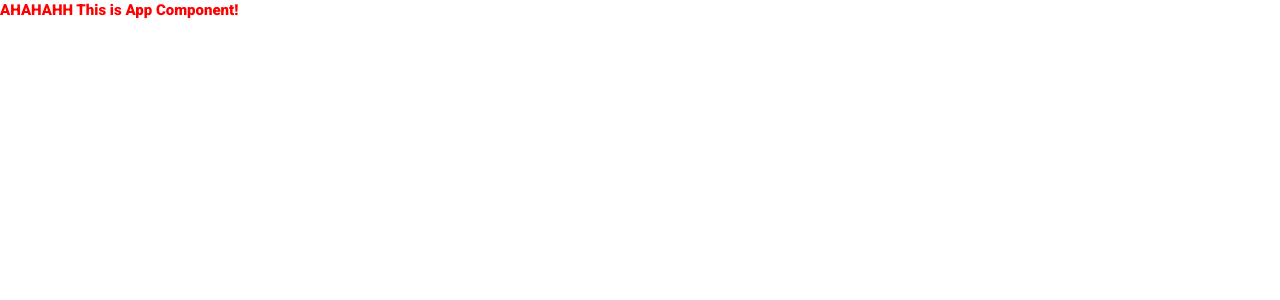
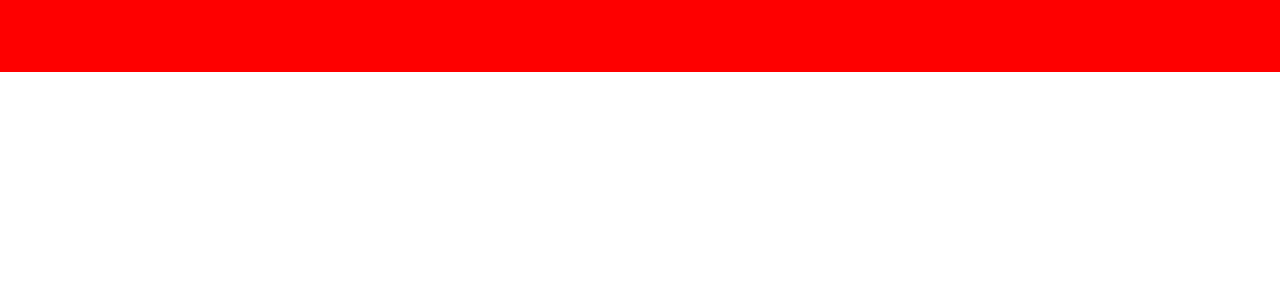
Before and after one commit to buba1301/dClub, a React app: page / in a window 1280 px wide. Shown: the top 300 px of the page. Built offline with nearby package versions, Linux system fonts and the light colour scheme.

Commit message:
Add Vendor page and Header component

```diff
--- a/package.json
+++ b/package.json
@@ -1,5 +1,5 @@
 {
-  "name": "Test-task--shopping-",
+  "name": "dclub",
   "version": "1.0.0",
   "main": "index.js",
   "repository": "https://github.com/buba1301/Test-task--shopping.git",
--- a/public/index.html
+++ b/public/index.html
@@ -3,7 +3,7 @@
   <head>
     <meta charset="UTF-8" />
     <meta name="viewport" content="width=device-width, initial-scale=1.0" />
-    <title>Test task shopping</title>
+    <title>dClub training</title>
   </head>
   <body>
     <div id="root"></div>
--- a/src/App.module.scss
+++ b/src/App.module.scss
@@ -1,3 +1,4 @@
-.header {
-  color: red;
+.wrap {
+  width: 100%;
+  height: 100%;
 }
--- a/src/App.tsx
+++ b/src/App.tsx
@@ -2,6 +2,12 @@ import * as React from 'react';
 
 import s from './App.module.scss';
 
-const App = () => <div className={s.header}>AHAHAHH This is App Component!</div>;
+import Header from './components/Header';
+
+const App = () => (
+  <div className={s.wrap}>
+    <Header />
+  </div>
+);
 
 export default App;
--- /dev/null
+++ b/src/components/Header/Header.module.scss
@@ -0,0 +1,21 @@
+.headerWrapper {
+  width: 100%;
+  height: 74px;
+}
+
+.header {
+  height: 72px;
+  background-color: #fff;
+  padding-bottom: 1px;
+  box-sizing: border-box;
+}
+
+.headerContainer {
+  position: fixed;
+  top: 0;
+  left: 0;
+  right: 0;
+  z-index: 110;
+  height: 72px;
+  background-color: red;
+}
--- /dev/null
+++ b/src/components/Header/index.tsx
@@ -0,0 +1,13 @@
+import * as React from 'react';
+
+import s from './Header.module.scss';
+
+const Header = () => (
+  <div className={s.headerWrapper}>
+    <div className={s.header}>
+      <div className={s.headerContainer} />
+    </div>
+  </div>
+);
+
+export default Header;
--- /dev/null
+++ b/src/pages/Vendor/index.tsx
@@ -0,0 +1,5 @@
+import * as React from 'react';
+
+const Vendor = () => <div />;
+
+export default Vendor;
```
Also changed, not shown: src/components/Header/Header.module.scss.d.ts (added, +9 -0 lines).
